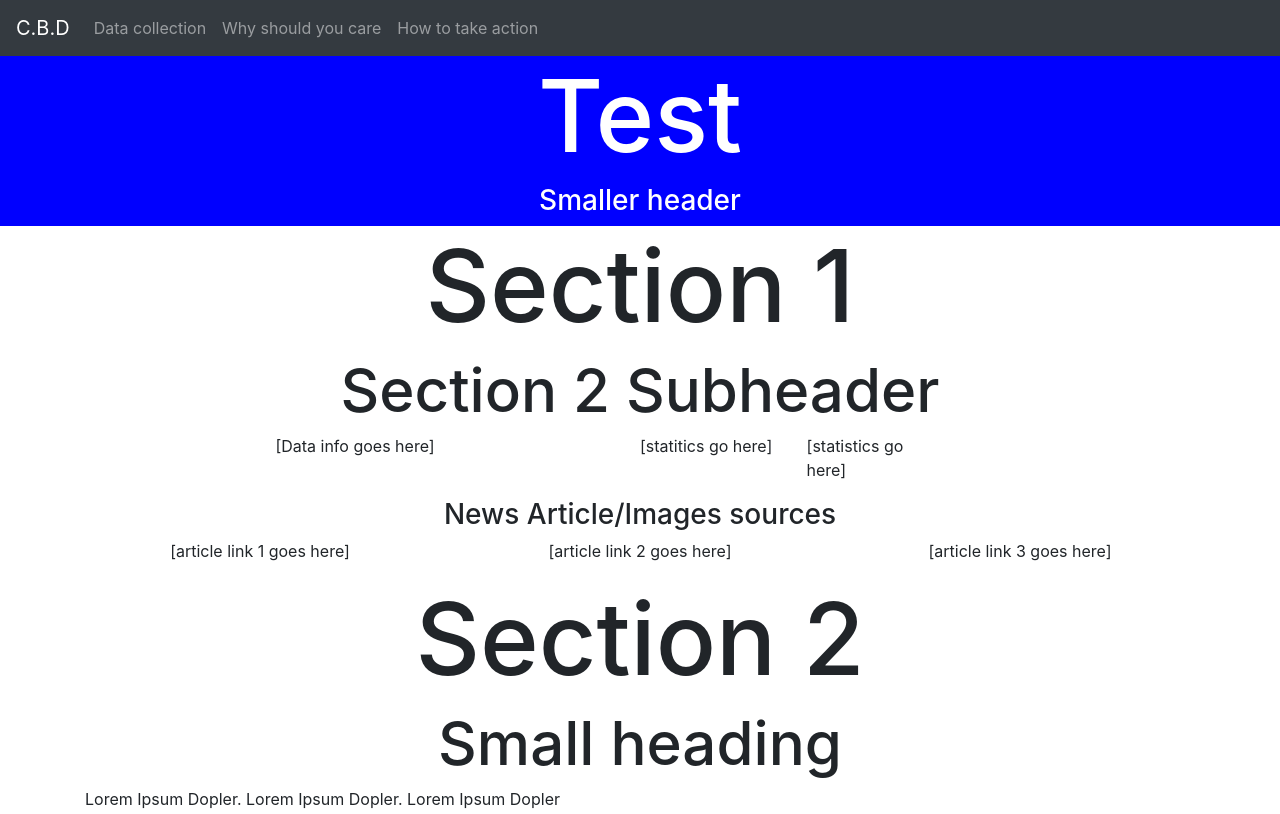
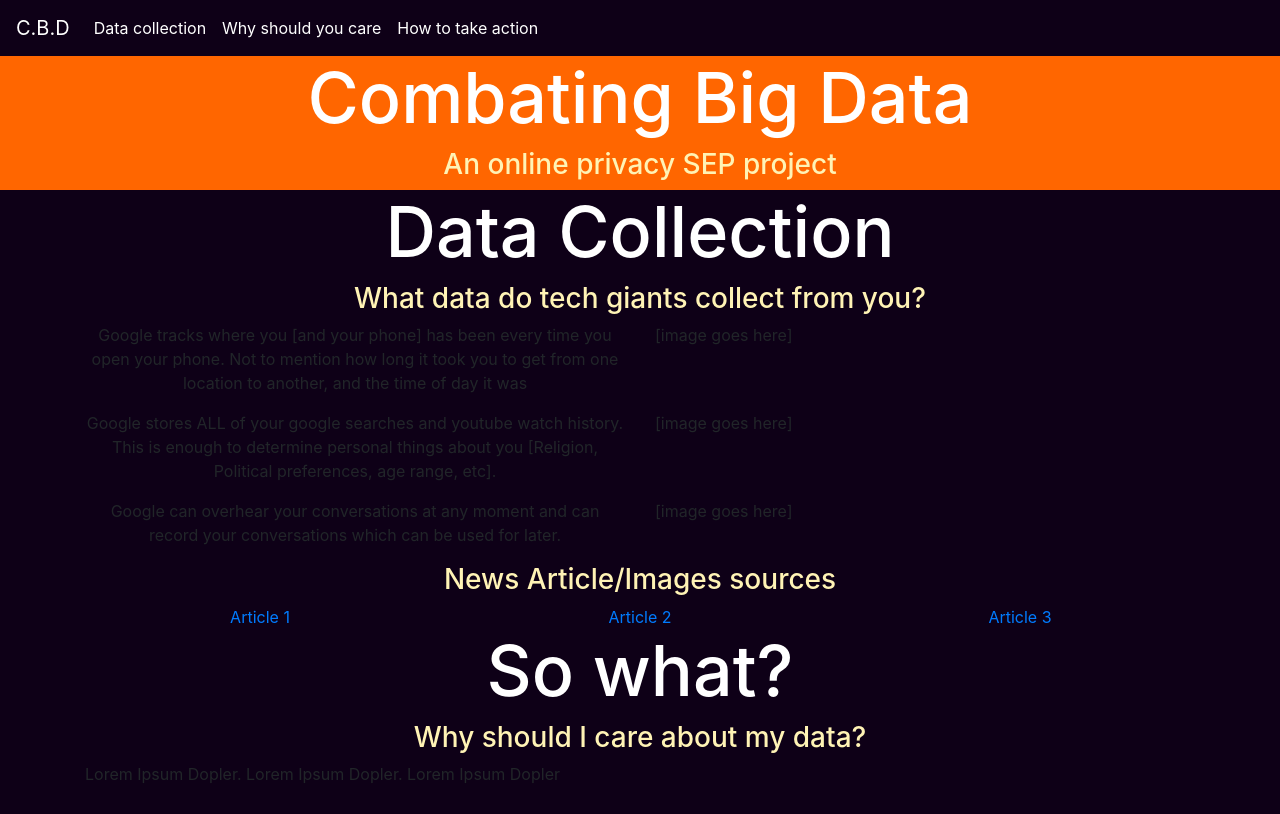
Before and after one commit to matthewr4297/combating-big-data, a plain HTML site: page index.html in a window 1280 px wide. Shown: the top 814 px of the page. Drawn offline with nearby package versions, Linux system fonts and the light colour scheme.

Commit message:
added half-baked design idea

```diff
--- a/index.html
+++ b/index.html
@@ -18,21 +18,21 @@
 </head>
 
 <body>
-  <nav class="navbar navbar-expand-md bg-dark navbar-dark sticky-top">
-    <a class="navbar-brand" href="#">C.B.D</a>
+  <nav class="navbar navbar-light navbar-expand-md sticky-top"style="background-color:11001C">
+    <a class="navbar-brand" href="#" id="nav-brand">C.B.D</a>
     <button class="navbar-toggler" type="button" data-toggle="collapse" data-target="#collapsibleNavbar">
     <span class="navbar-toggler-icon"></span>
   </button>
     <div class="collapse navbar-collapse" id="collapsibleNavbar">
       <ul class="navbar-nav">
         <li class="nav-item">
-          <a class="nav-link" href="#section-1">Data collection</a>
+          <a class="nav-link" href="#nav-section" id="nav-section">Data collection</a>
         </li>
         <li class="nav-item">
-          <a class="nav-link" href="#section-2">Why should you care</a>
+          <a class="nav-link" href="#nav-section" id="nav-section">Why should you care</a>
         </li>
         <li class="nav-item">
-          <a class="nav-link" href="#section-3">How to take action</a>
+          <a class="nav-link" href="#nav-section" id="nav-section">How to take action</a>
         </li>
       </ul>
     </div>
@@ -41,55 +41,73 @@
 
   <header id="landing">
     <div class='text-vertical-center'>
-      <h1>Test</h1>
-      <h3>Smaller header</h3>
+      <h1>Combating Big Data</h1>
+      <h3>An online privacy SEP project</h3>
+    </div>
+  </header>
 
-    </div>
-
-  </header>
   <div class="container-fluid text-center" id="section-1">
-    <h1>Section 1</h1>
+    <h1>Data Collection</h1>
   </div>
   <div class="col" id="section-2-subheader">
-    <h2 class="text-center">Section 2 Subheader</h2>
+    <h3 class="text-center">What data do tech giants collect from you?</h3>
   </div>
-  <div class="container" id="Content-1">
+  <div class="container" id="fact-1">
     <div class="row">
-      <div class="col-xs-10 col-sm-6 text-center" id="dta-collection">
-        <p>[Data info goes here]</p>
+      <div class="col-xs-10 col-sm-6 text-center" id="data">
+        <p>Google tracks where you [and your phone] has been every time you open your phone. Not to mention how long it took you to get from one location to another, and the time of day it was</p>
       </div>
-      <div class="row">
-        <div class="col-xs-6 col-sm-3 col-md col-lg-6" id="stats-1">
-          <p>[statitics go here]</p>
-        </div>
-        <div class="col-xs-6 col-sm-3 col-md col-lg-6" id="stats-2">
-          <p>[statistics go here]</p>
-        </div>
+      <div class="col-xs-10 col-sm-6" id="img">
+        <p>[image goes here]</p>
       </div>
     </div>
   </div>
+  <div class="container" id="fact-2">
+    <div class="row">
+      <div class="col-xs-10 col-sm-6 text-center" id="data">
+        <p>Google stores ALL of your google searches and youtube watch history. This is enough to determine personal things about you [Religion, Political preferences, age range, etc].
+        </p>
+      </div>
+      <div class="col-xs-10 col-sm-6" id="img">
+        <p>[image goes here]</p>
+      </div>
+    </div>
+  </div>
+  <div class="container" id="fact-3">
+    <div class="row">
+      <div class="col-xs-10 col-sm-6 text-center" id="data">
+        <p>Google can overhear your conversations at any moment and can record your conversations which can be used for later.
+        </p>
+      </div>
+      <div class="col-xs-10 col-sm-6" id="img">
+        <p>[image goes here]</p>
+      </div>
+    </div>
+  </div>
+
   <div class="container-fluid text-center" id="links">
     <h3>News Article/Images sources</h3>
   </div>
   <div class="container" id="source-link">
     <div class="row">
-      <div class="col-xs-10 col-md-4 text-center" id="src-link-1">
-        <p>[article link 1 goes here]</p>
+      <div class="col-xs-10 col-md-4 text-center" id="src-link">
+
+       <a target=_blank href= "https://bgr.com/2018/03/28/google-vs-facebook-user-data-collection/">Article 1</a>
       </div>
-      <div class="col-xs-10 col-md-4 text-center" id="src-link-2">
-        <p>[article link 2 goes here]</p>
+      <div class="col-xs-10 col-md-4 text-center" id="src-link">
+      <a target=_blank href= "https://twitter.com/iamdylancurran/status/977563417929306112">Article 2</a>
       </div>
-      <div class="col-xs-10 col-md-4 text-center" id="src-link-3">
-        <p>[article link 3 goes here]</p>
+      <div class="col-xs-10 col-md-4 text-center" id="src-link">
+        <a target=_blank href= "https://support.google.com/websearch/answer/6030020?hl=en&co=GENIE.Platform%3DAndroid">Article 3</a>
       </div>
     </div>
   </div>
   <div class="container-fluid text-center" id="section-2">
-    <h1>Section 2</h1>
+    <h1>So what?</h1>
   </div>
   <div class="container" id="section-2-content">
     <div class="col" id="section-2-subheader">
-      <h2 class="text-center">Small heading</h2>
+      <h3 class="text-center">Why should I care about my data?</h3>
     </div>
     <div class="row">
       <div class="col-12" id="sec2-col1">
@@ -114,9 +132,27 @@
       <h1 class="display-4">Replace this jumbotron with image carrousel with links to articles</h1>
     </div>
   </div>
-<div class="container-fluid text-center" id="section-3">
-  <h1>Section 3</h1>
-</div>
+  <div class="container-fluid text-center" id="section-3">
+    <h1>Section 3</h1>
+  </div>
+  <div class="col">
+    <h3 class="text-center">How you could you improve your internet browsing habits to boost privacy:</h3>
+  </div>
+  <div>
+    <div class="jumbotron" id="level-1">
+
+    </div>
+    <div class="jumbotron" id="level-2">
+
+    </div>
+    <div class="jumbotron" id="level-3">
+
+    </div>
+  </div>
+  <div class="Credits">
+    <h1>Made by: </h1>
+    <h4>Matthew Roy, 2019</h4>
+  </div>
 </body>
 
 </html>
--- a/style.css
+++ b/style.css
@@ -2,48 +2,58 @@
       display: table;
       width: 100%;
       height: 100%;
-      background-color: blue;
+      background-color: #FF6600;
       /*background:url('https://c1.staticflickr.com/9/8313/8066181900_29ea265122_b.jpg') no-repeat center;
       */
 
       background-size: cover;
     }
-    /*xs > devices*/
-    h1 {
-      font-size: 40px;
-    }
-    h2 {
-      font-size: 20px;
+body{
+    background-color: #0E0017;
 
-    }
+}
+
+
     /*xs+*/
     @media(min-width:768px){
       h1{
-        font-size:80px
+        font-size:60px
       }
       h2{
-        font-size:40px;
+        font-size:30px;
       }
+      #img-1{
+        padding-left: 60px
+    }
     }
     @media(min-width:992px){
         h1{
-            font-size:100px;
+            font-size: 70px;
 
         }
         h2{
-            font-size:60px;
+            font-size:50px;
         }
+        #img-1{
+        padding-left: 100px
+    }
        }
-        /*@media(min-width:1200px){
-        h1{
-            font-size:120px;
+        @media(min-width:1200px){
+           #img-1{
+               padding-left:150px;
+           }
         }
-        h2{
-            font-size:80px;
-        }
-    }*/
     #nav-brand{
         color:white;
+    }
+    #nav-section{
+        color:white;
+    }
+    h1{
+        color:white;
+    }
+    h3{
+        color:#FFF3B5
     }
  .text-vertical-center {
       text-align: center;
```
